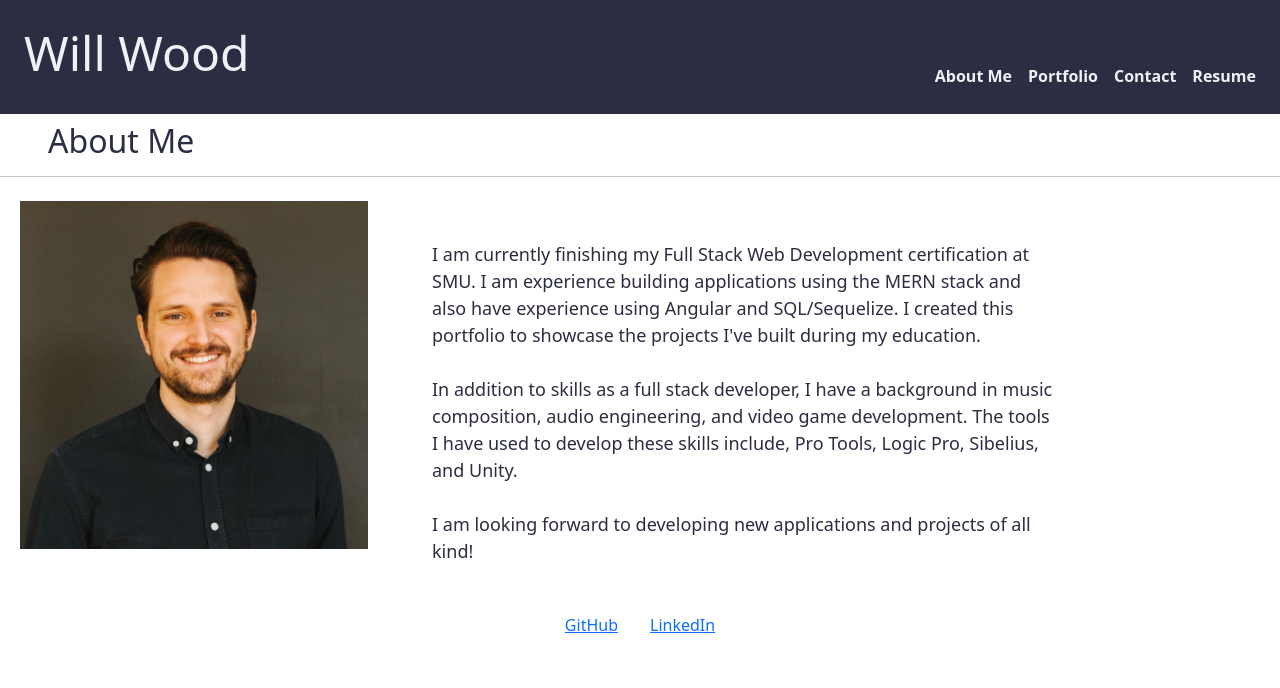
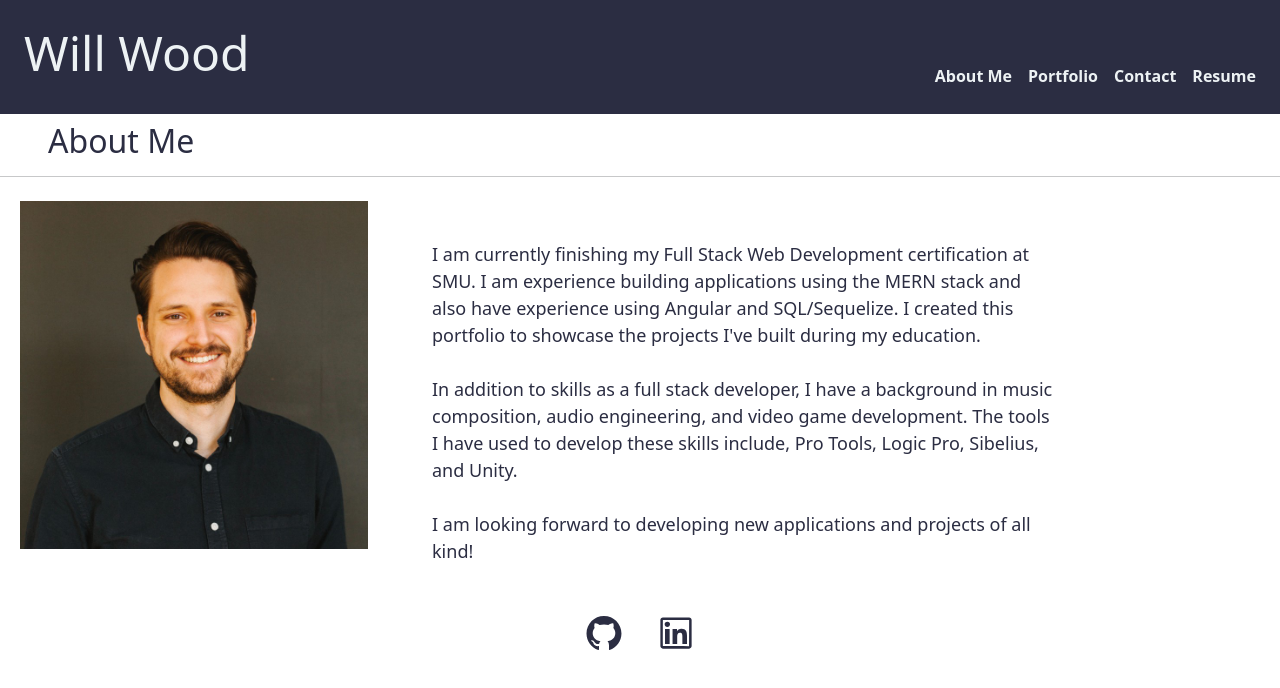
Before and after one commit to Williamatthewood/React-Portfolio, a React (Create React App) app: page / in a window 1280 px wide. Shown: the top 688 px of the page. Built offline with nearby package versions, Linux system fonts and the light colour scheme.

Commit message:
icons imported and added some logic for contact form

```diff
--- a/package.json
+++ b/package.json
@@ -10,6 +10,7 @@
     "dotenv": "^16.3.1",
     "react": "^18.2.0",
     "react-dom": "^18.2.0",
+    "react-icons": "^4.10.1",
     "react-scripts": "5.0.1",
     "web-vitals": "^2.1.4"
   },
--- a/src/App.css
+++ b/src/App.css
@@ -98,6 +98,10 @@
   right:0;
 }
 
+.shared-class {
+  color: var(--primary-dark);
+}
+
 #contactCard,
 #projectCard {
   background: var(--secondary);
--- a/src/components/Footer.js
+++ b/src/components/Footer.js
@@ -1,10 +1,17 @@
 import React from 'react';
+import { IconContext } from 'react-icons';
+import { AiOutlineGithub, AiOutlineLinkedin } from 'react-icons/ai';
+
 
 function Footer() {
     return (
       <footer className="footer my-4 text-center">
-        <a className="m-3" href="https://github.com/Williamatthewood" target="_blank">GitHub</a>
-        <a className="m-3" href="https://www.linkedin.com/in/williamatthewood/" target="_blank">LinkedIn</a>
+        <IconContext.Provider value={{ className: 'shared-class', size: 40}}>
+          <>
+          <a className="m-3" href="https://github.com/Williamatthewood" target="_blank"><AiOutlineGithub /></a>
+          <a className="m-3" href="https://www.linkedin.com/in/williamatthewood/" target="_blank"><AiOutlineLinkedin/></a>
+          </>
+        </IconContext.Provider>
       </footer>
     );
   }
--- a/src/components/pages/Contact.js
+++ b/src/components/pages/Contact.js
@@ -20,6 +20,10 @@ export default function Contact() {
       setName(inputValue);
     } else {
       setMessage(inputValue);
+    }
+
+    if (!name || !message) {
+      setErrorMessage('Please complete all fields.');
     }
   }
 
```
Also changed, not shown: 1 other file (tests, documents, lock files or other folders).
